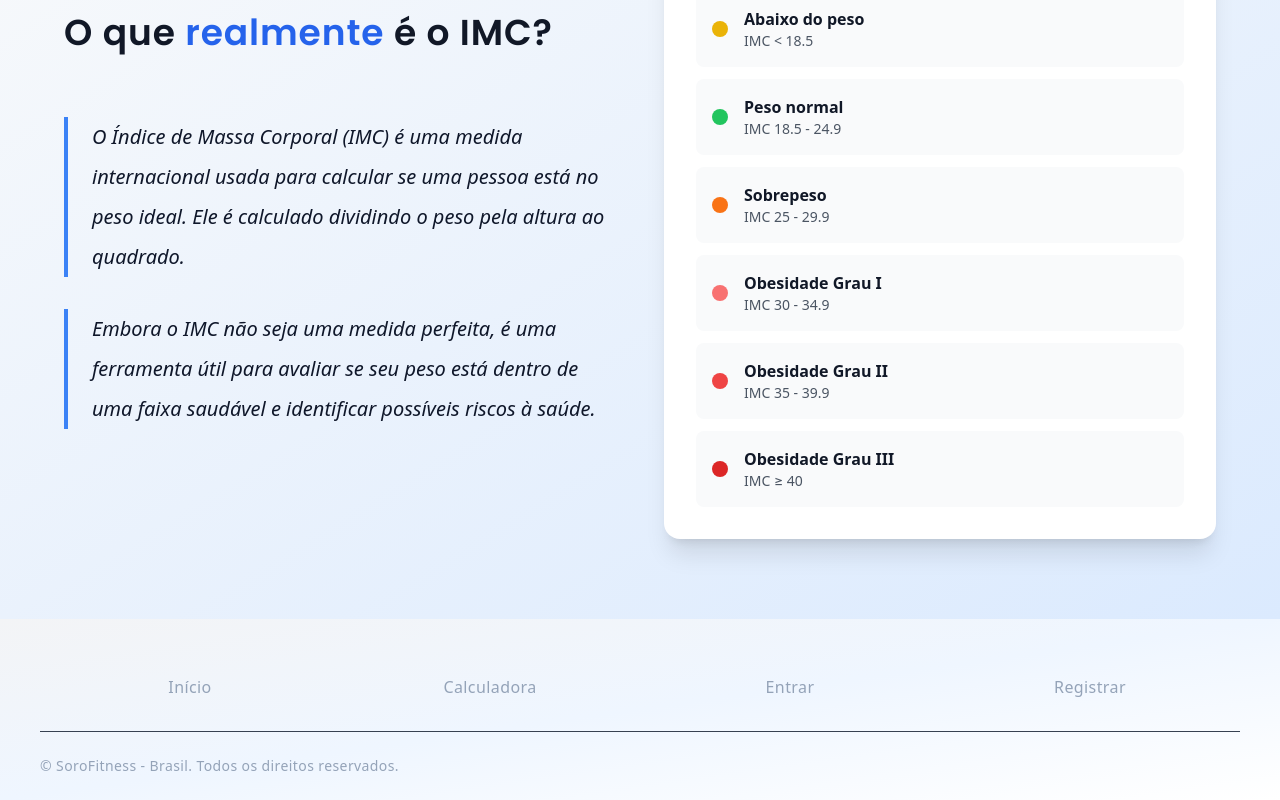
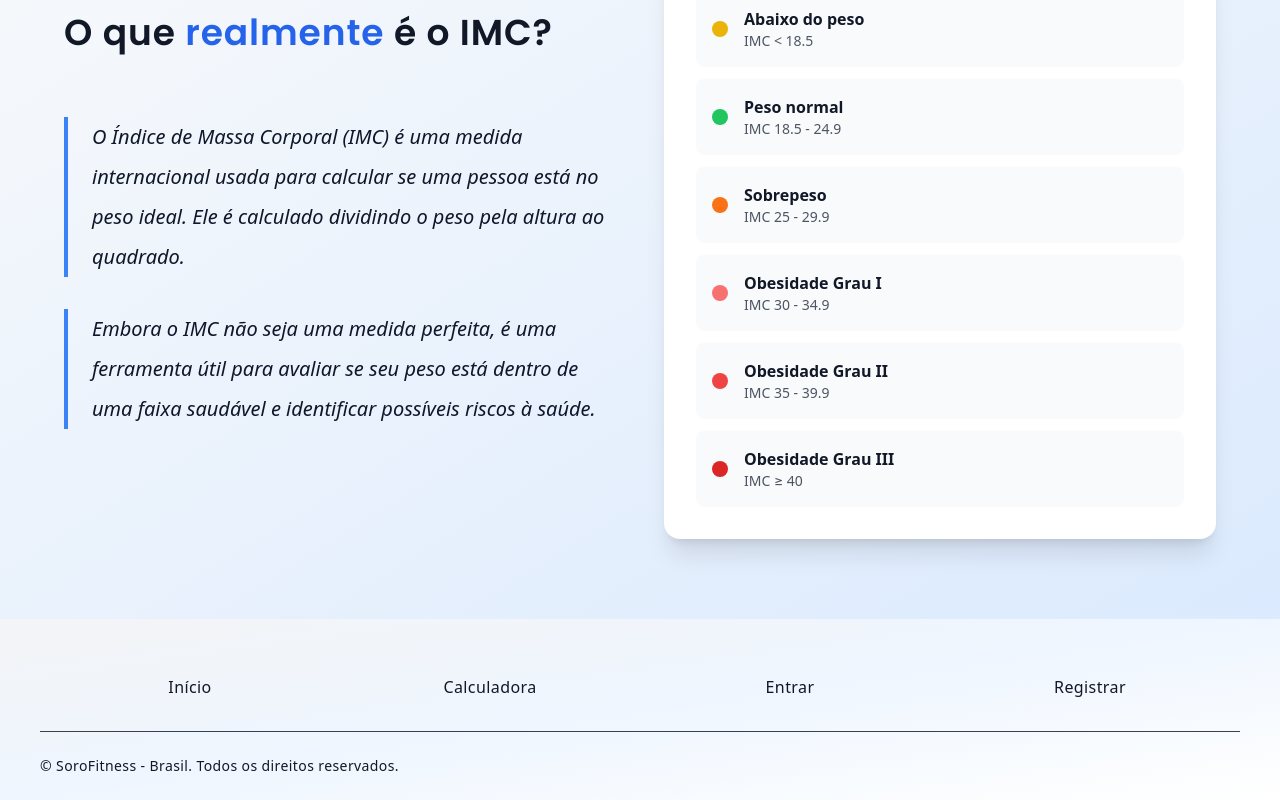
Before and after one commit to gustahxn/CalcImc, a React (Vite) app in the folder calcImc/: page / in a window 1280 px wide. Shown: the part 1120-1920 px from the top of the page. Built offline with nearby package versions, Linux system fonts and the light colour scheme; no server answers.

Commit message:
Update; Footer colors alterado

```diff
--- a/calcImc/src/components/Footer.jsx
+++ b/calcImc/src/components/Footer.jsx
@@ -4,28 +4,28 @@ import { auth } from "../firebaseConfig";
 import { onAuthStateChanged, signOut } from "firebase/auth";
 const Footer = () => {
   return (
-    <footer className="tracking-wide bg-gradient-to-br from-gray-100 via-blue-50 to-white pt-2 pb-2 px-10">
+    <footer className="tracking-wide bg-gradient-to-br from-gray-100 via-blue-50 to-white pt-2 pb-2 px-10 border-gray-900">
       <div className="max-w-screen-xl mx-auto text-center justify-center items-center">
         <div className="grid grid-cols-1 sm:grid-cols-2 lg:grid-cols-4 pt-12">
           <div>
-            <Link to="/" className="text-slate-400 font-medium text-base mb-2">Início</Link>
+            <Link to="/" className="text-gray-900 font-medium text-base mb-2">Início</Link>
           </div>
 
           <div>
-            <Link to="/calculator" className="text-slate-400 font-medium text-base mb-2">Calculadora</Link>
+            <Link to="/calculator" className="text-gray-900 font-medium text-base mb-2">Calculadora</Link>
           </div>
 
           <div>
-            <Link to="/login" className="text-slate-400 font-medium text-base mb-2">Entrar</Link>
+            <Link to="/login" className="text-gray-900 font-medium text-base mb-2">Entrar</Link>
           </div>
 
           <div>
-            <Link to="/signup" className="text-slate-400 font-medium text-base mb-2">Registrar</Link>
+            <Link to="/signup" className="text-gray-900 font-medium text-base mb-2">Registrar</Link>
           </div>
         </div>
 
         <div className="border-t text-left border-gray-700 mb-4 pt-6 mt-8">
-          <p className="text-slate-400 text-sm">
+          <p className="text-gray-900 text-sm">
             © SoroFitness - Brasil. Todos os direitos reservados.
           </p>
         </div>
```
